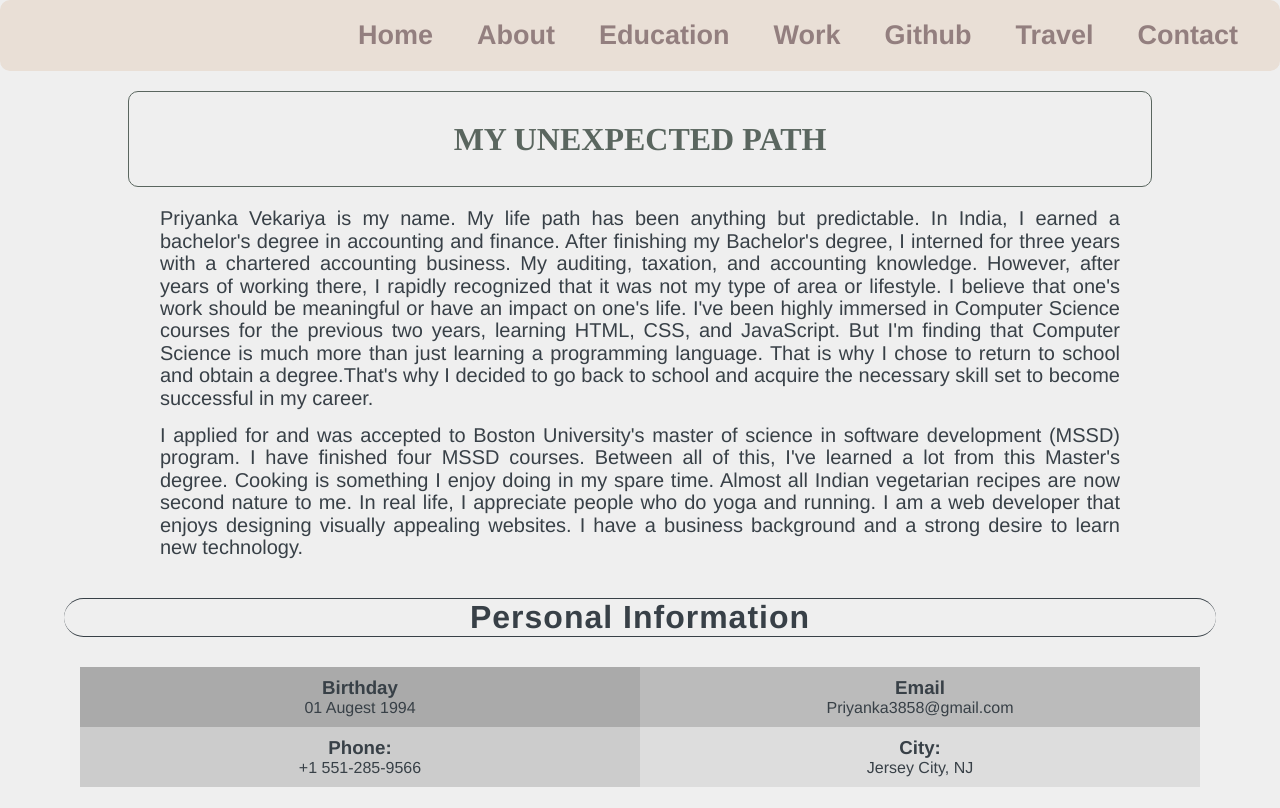
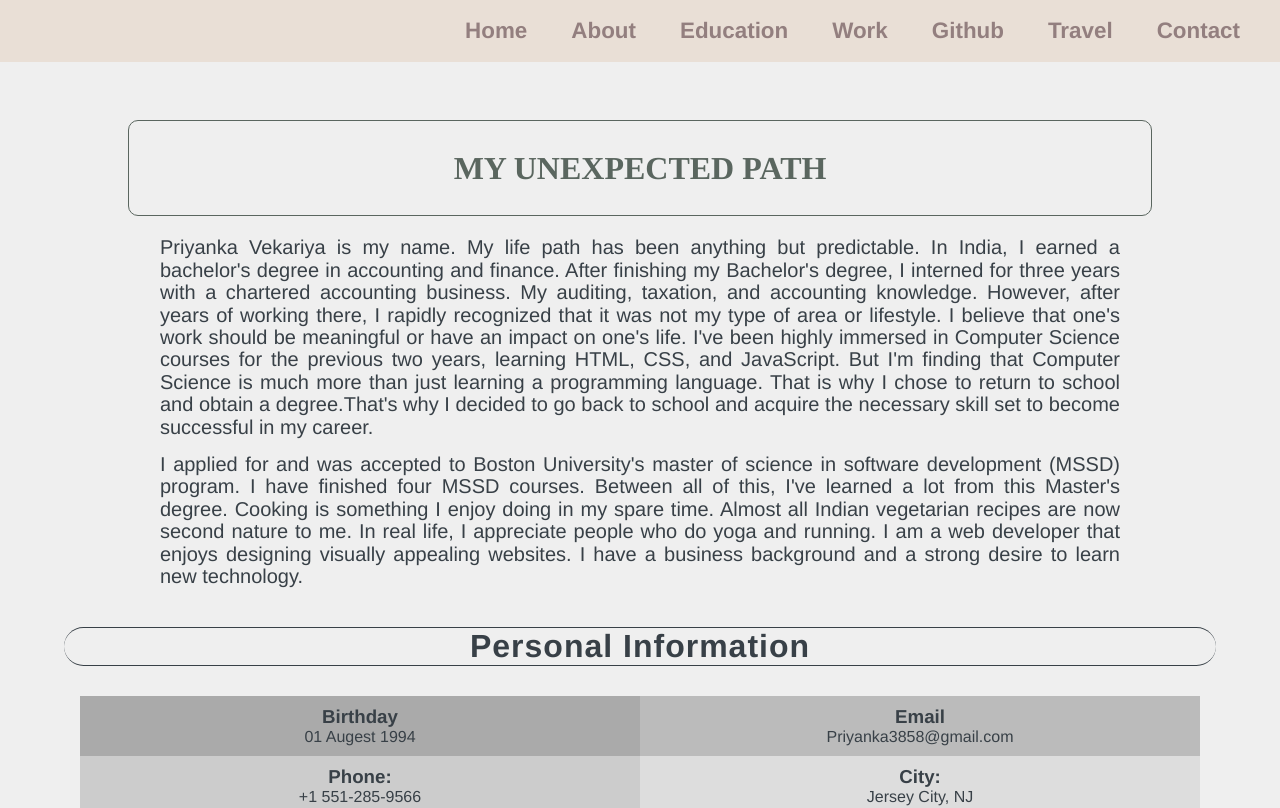
Before and after one commit to priyanka3858/CS-601-Term-Project, a Vue app: page /about in a window 1280 px wide. Shown: the top 808 px of the page. Built offline with nearby package versions, Linux system fonts and the light colour scheme.

Commit message:
add comment

```diff
--- a/index.html
+++ b/index.html
@@ -2,7 +2,6 @@
 <html lang="en">
   <head>
     <meta charset="UTF-8" />
-    <link rel="icon" href="/favicon.ico" />
     <meta name="viewport" content="width=device-width, initial-scale=1.0" />
     <title>Portfolio</title>
   </head>
--- a/src/App.vue
+++ b/src/App.vue
@@ -2,7 +2,7 @@
 
 <template>
   <body>
-    <header id="heder">
+    <!-- <header id="header"> -->
     <nav class="nav">
       <ul class="nav-list">
         <li>
@@ -26,13 +26,11 @@
           <router-link to="/travel" active-class="active">Travel</router-link>
         </li>
         <li>
-            <router-link to="/contact" active-class="active"
-              >Contact</router-link
-            >
+          <router-link to="/contact" active-class="active">Contact</router-link>
         </li>
       </ul>
     </nav>
-    </header>
+    <!-- </header> -->
     <router-view class=""></router-view>
     <div id="footer">
       <footer>
@@ -49,22 +47,43 @@
   margin: 0;
   padding: 0;
 }
+
 body {
+  -ms-overflow-style: none; /* for Internet Explorer, Edge */
+  scrollbar-width: none; /* for Firefox */
+  overflow-y: scroll;
+  margin-top: 50px;
   background-color: #efefef;
   font-family: Avenir, Helvetica, Arial, sans-serif;
 }
 
+body::-webkit-scrollbar {
+  display: none; /* for Chrome, Safari, and Opera */
+}
+
 .nav-list {
-  /* display: block; */
+  display: block;
   list-style: none;
   display: flex;
+  justify-content: space-around;
+  font-weight: 450;
+
+  padding: 18px;
+}
+
+.nav-list a {
+  display: block;
+  font-size: 1.4rem;
+}
+.nav {
+  display: flex;
   justify-content: flex-end;
-  position: static;
+  position: fixed;
+  top: 0;
+  left: 0;
+  width: -webkit-fill-available;
   background: #e9dfd6;
-  padding: 20px;
-  border-radius: 10px;
-  margin: 0;
-  font-weight: 450;
+  z-index: 7;
 }
 
 a {
@@ -79,13 +98,13 @@ a {
 
 a:hover {
   /* set nav hover decoration with transition effect */
-  color: #cf530c;
+  color: #56514f;
   transition: transform 0.5s ease;
   transform: scale(1);
 }
 
 .footer-name {
-  font-size: 12px;
+  font-size: 15px;
   color: #777;
   margin: 15px;
   float: right;
@@ -99,4 +118,15 @@ a:hover {
   bottom: 0;
   right: 0;
 }
+
+/* media query for tablet and smaller device */
+@media all and (min-width: 480px) and (max-width: 768px) {
+  .nav {
+    display: flex;
+    flex-wrap: wrap;
+  }
+  a {
+    font-size: small;
+  }
+}
 </style>
--- a/src/components/About.vue
+++ b/src/components/About.vue
@@ -1,10 +1,14 @@
+<!-- About page HTML-->
 <template>
   <body>
     <main id="intro-section" class="section-info">
-      <div class="my-intro">
-        <h1><b>MY UNEXPECTED PATH </b></h1>
-      </div>
-
+      <!-- header section -->
+      <header>
+        <div class="my-intro">
+          <h1><b>MY UNEXPECTED PATH </b></h1>
+        </div>
+      </header>
+      <!-- this section shows intoduction page -->
       <div id="intro-para" class="my-info">
         <p class="paragraph-intro">
           Priyanka Vekariya is my name. My life path has been anything but
@@ -154,6 +158,8 @@
   </body>
 </template>
 
+<!-- About page CSS-->
+
 <style scoped>
 h1 {
   color: #5a665f;
--- a/src/components/Contact.vue
+++ b/src/components/Contact.vue
@@ -203,7 +203,7 @@ input[type="submit"]:hover {
 blockquote {
   font-size: 1.4em;
   width: 60%;
-  margin: 50px auto;
+  margin: 20px auto;
   font-family: Open Sans;
   font-style: italic;
   color: #555555;
--- a/src/components/Education.vue
+++ b/src/components/Education.vue
@@ -84,7 +84,7 @@ export default {
   font-size: 1.7rem;
   line-height: 3.5rem;
   text-align: center;
-  margin: 2rem 2rem 2rem 2rem;
+  margin: 0rem 2rem 2rem 2rem;
   padding: 1rem;
   display: block;
   border: 1px solid #5a665f;
--- a/src/components/Github.vue
+++ b/src/components/Github.vue
@@ -19,6 +19,9 @@ export default {
   <div class="github_heading-div">
     <h1 class="github-heading">GitHub Project</h1>
   </div>
+  <!-- <div>
+    <p>Click The Below Box To See My Github Project Source Code.</p>
+  </div> -->
 
   <div class="grid-container">
     <a
@@ -43,9 +46,9 @@ export default {
   font-size: 1.2rem;
   line-height: 3.5rem;
   text-align: center;
-  margin: 20px auto;
-  /* margin: 1.4rem 4rem 4rem 2rem; */
-  padding: 12px;
+  margin: 60px auto 20px auto;
+  /* margin: 20px auto; */
+  padding: 5px;
   display: block;
   border: 1px solid #5a665f;
   border-radius: 10px;
@@ -55,10 +58,7 @@ export default {
 .grid-container {
   display: grid;
   justify-content: center;
-  grid-template-columns: auto auto auto;
-
-  /* background-color: #aac4d9; */
-  /* padding: 10px; */
+  grid-template-columns: auto auto auto auto;
   column-gap: 10px;
   row-gap: 10px;
   margin-left: 70px;
@@ -66,8 +66,8 @@ export default {
 }
 
 .grid-item {
-  background-color: rgb(209, 197, 197);
-  border: 2px solid #5a66;
+  background-color: rgb(218, 211, 211);
+  border: 2px solid #aaa;
   border-radius: 7px;
   padding: 35px;
   font-size: 10px;
@@ -75,25 +75,24 @@ export default {
   margin: 30px 20px 30px 20px;
   justify-self: center;
   width: 50%;
-  height: 240px;
+  height: 150px;
 }
 .git-repo-name {
   font-family: Verdana, Geneva, Tahoma, sans-serif;
-  font-size: 1.2rem;
-  line-height: 1 rem;
+  font-size: 1rem;
   text-align: center;
 
   display: block;
+
   border: 1px solid #5a665f;
   border-radius: 10px;
-  padding: 0.5rem;
+  padding: 5px;
 }
 .project-lang {
   font-family: Verdana, Geneva, Tahoma, sans-serif;
   font-size: 1.2rem;
-  line-height: 1 rem;
   text-align: center;
-
+  margin-top: 20px;
   display: block;
 
   padding: 0.5rem;
--- a/src/components/Travel.vue
+++ b/src/components/Travel.vue
@@ -233,7 +233,7 @@
 blockquote {
   font-size: 1.4em;
   width: 60%;
-  margin: 50px auto;
+  margin: 20px auto;
   font-family: Open Sans;
   font-style: italic;
   color: #555555;
```
Also changed, not shown: src/components/Home.vue (+6 -1 lines), 1 other file (tests, documents, lock files or other folders). Lines whose indentation alone changed are shown as unchanged.
